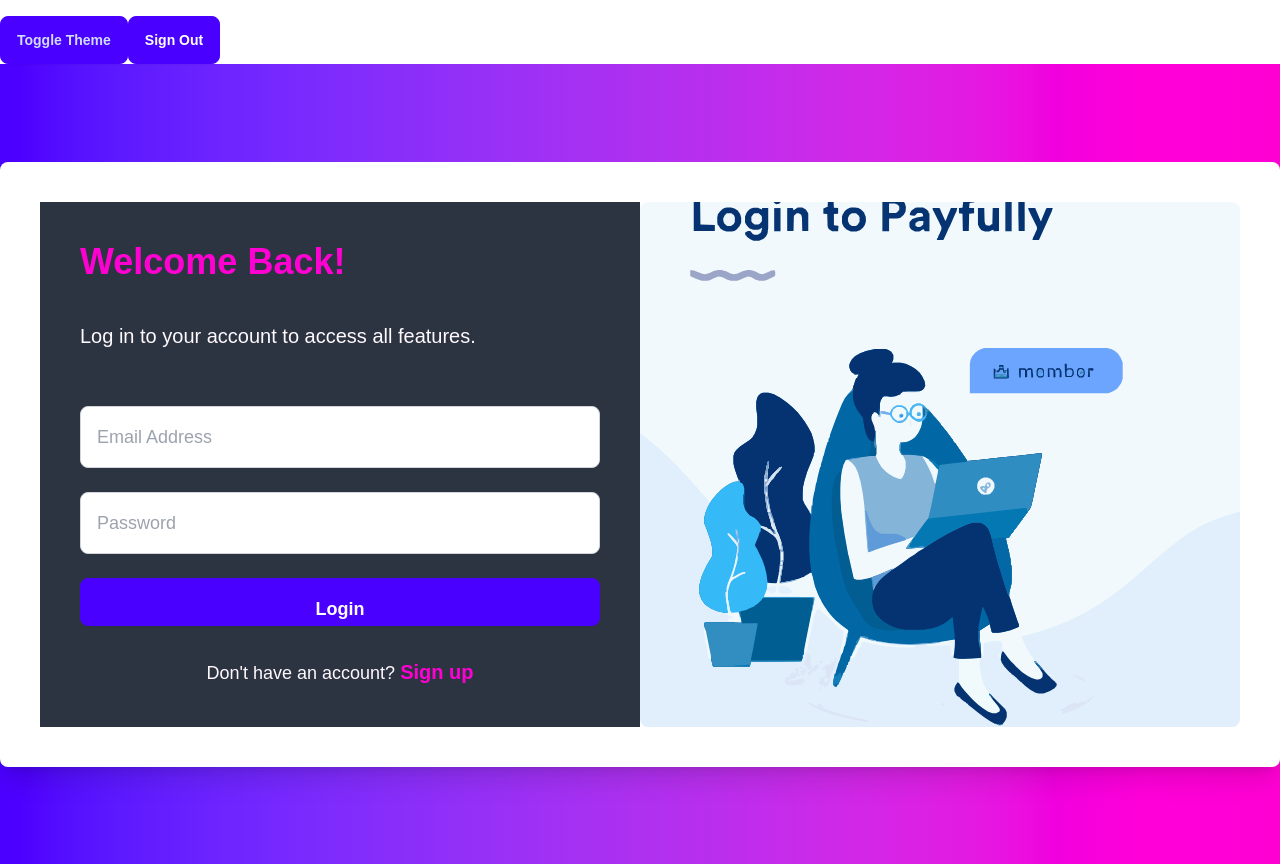
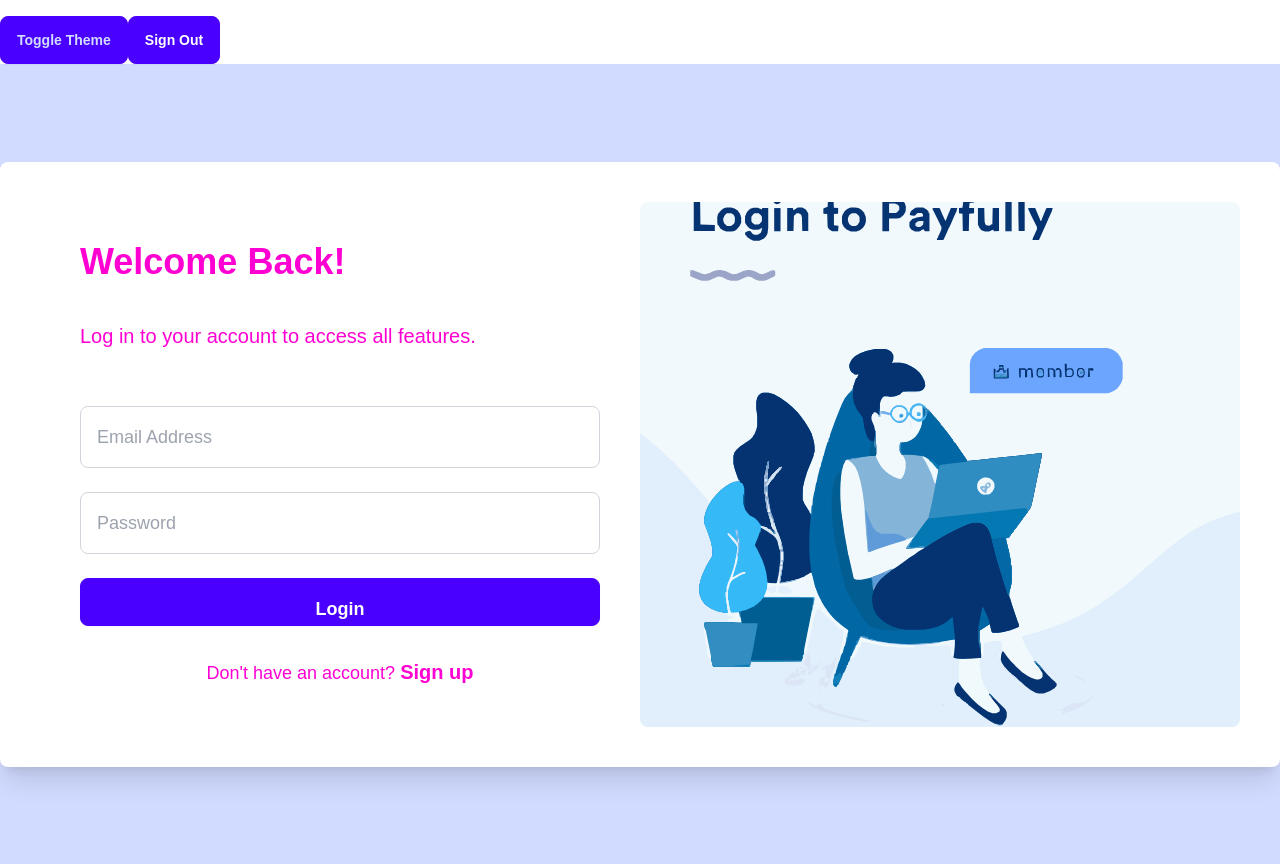
Before and after one commit to Arpitthedamager/triguna-coaching-classes, a Next.js app: page /signin in a window 1280 px wide. Built offline with nearby package versions, Linux system fonts and the light colour scheme; no server answers.

Commit message:
little try

```diff
--- a/package.json
+++ b/package.json
@@ -9,9 +9,13 @@
     "lint": "next lint"
   },
   "dependencies": {
+    "bcrypt": "^5.1.1",
+    "bcryptjs": "^2.4.3",
     "daisyui": "^4.12.14",
     "framer-motion": "^11.11.17",
+    "mongoose": "^8.8.3",
     "next": "15.0.3",
+    "next-auth": "^4.24.10",
     "react": "^18.3.1",
     "react-dom": "^18.3.1"
   },
--- a/src/app/lib/utils.js
+++ b/src/app/lib/utils.js
@@ -10,8 +10,8 @@
 
   try {
     await mongoose.connect(process.env.MONGODB_URI, {
-      useNewUrlParser: true,
-      useUnifiedTopology: true,
+      // useNewUrlParser: true,
+      // useUnifiedTopology: true,
     });
     isConnected = true;
     console.log("Successfully connected to MongoDB!");
--- a/src/app/not-found.tsx
+++ b/src/app/not-found.tsx
@@ -36,7 +36,7 @@
             transition={{ duration: 1, delay: 0.3 }}
           >
             <h1 className="my-2 text-secondary font-bold text-2xl sm:text-3xl md:text-4xl">
-              Looks like you've found the doorway to the great nothing
+              Looks like you&apos;ve found the doorway to the great nothing
             </h1>
             <p className="my-2 text-white text-sm sm:text-base">
               Sorry about that! Please visit our homepage to get where you need to go.
--- a/src/app/notes/[classId]/[subjectId]/[chapterId]/page.tsx
+++ b/src/app/notes/[classId]/[subjectId]/[chapterId]/page.tsx
@@ -1,9 +1,9 @@
 interface Props {
-    params: { classId: string; subjectId: string; chapterId: string };
+    params: { subjectId: string; chapterId: string };
   }
 
   const ChapterNotes = ({ params }: Props) => {
-    const { classId, subjectId, chapterId } = params;
+    const {  subjectId, chapterId } = params;
 
     const notes = [
       { title: "Definition", content: "A detailed explanation of key terms..." },
--- a/src/app/page.tsx
+++ b/src/app/page.tsx
@@ -1,3 +1,4 @@
+import Link from "next/link";
 import ThemeButton from "./components/themebutton/ThemeButton";
 
 export default async function Home() {
@@ -8,7 +9,7 @@
       <div className="min-h-screen bg-primary-content">
         <ThemeButton />
         <p className="text-primary">hi i am a devloper</p>
-        <a href="/notes" >link</a>
+        <Link href="/notes" >link</Link>
       </div>
     </>
   );
--- a/src/app/signin/page.jsx
+++ b/src/app/signin/page.jsx
@@ -40,14 +40,14 @@
   };
 
   return (
-    <div className="min-h-screen flex items-center justify-center bg-gradient-to-r from-primary to-secondary">
+    <div className="min-h-screen flex items-center justify-center bg-primary-content">
       <div className="flex flex-col lg:flex-row bg-base-100 shadow-xl rounded-lg overflow-hidden w-full max-w-screen-xl p-10">
         {/* Left Section: Informational Content */}
-        <div className="w-full lg:w-1/2 p-10 flex flex-col justify-center bg-neutral text-base-100">
+        <div className="w-full lg:w-1/2 p-10 flex flex-col justify-center bg- text-base-100">
           <h2 className="text-4xl font-bold text-secondary mb-6">
             Welcome Back!
           </h2>
-          <p className="mt-4 text-xl text-secondary-content mb-8">
+          <p className="mt-4 text-xl text-secondary mb-8">
             Log in to your account to access all features.
           </p>
 
@@ -81,8 +81,8 @@
             </button>
           </form>
           <div className="text-center mt-8">
-            <p className="text-lg text-secondary-content">
-              Don't have an account?{" "}
+            <p className="text-lg text-secondary">
+              Don&apos;t have an account?{" "}
               <a
                 href="/register"
                 className="text-secondary font-semibold text-xl"
--- a/tsconfig.json
+++ b/tsconfig.json
@@ -22,6 +22,6 @@
       "@/*": ["./src/*"]
     }
   },
-  "include": ["next-env.d.ts", "**/*.ts", "**/*.tsx", ".next/types/**/*.ts", "src/app/loading.tsx", "src/app/register/page.js", "src/app/signin/page.jsx"],
+  "include": ["next-env.d.ts", "**/*.ts", "**/*.tsx", ".next/types/**/*.ts", "src/app/loading.tsx", "src/app/register/page.js", "src/app/signin/page.jsx", "src/app/api/auth/[...nextauth]/route.js"],
   "exclude": ["node_modules"]
 }
```
Also changed, not shown: public/signin/loginIMG3.svg (added), 1 other file (tests, documents, lock files or other folders).
